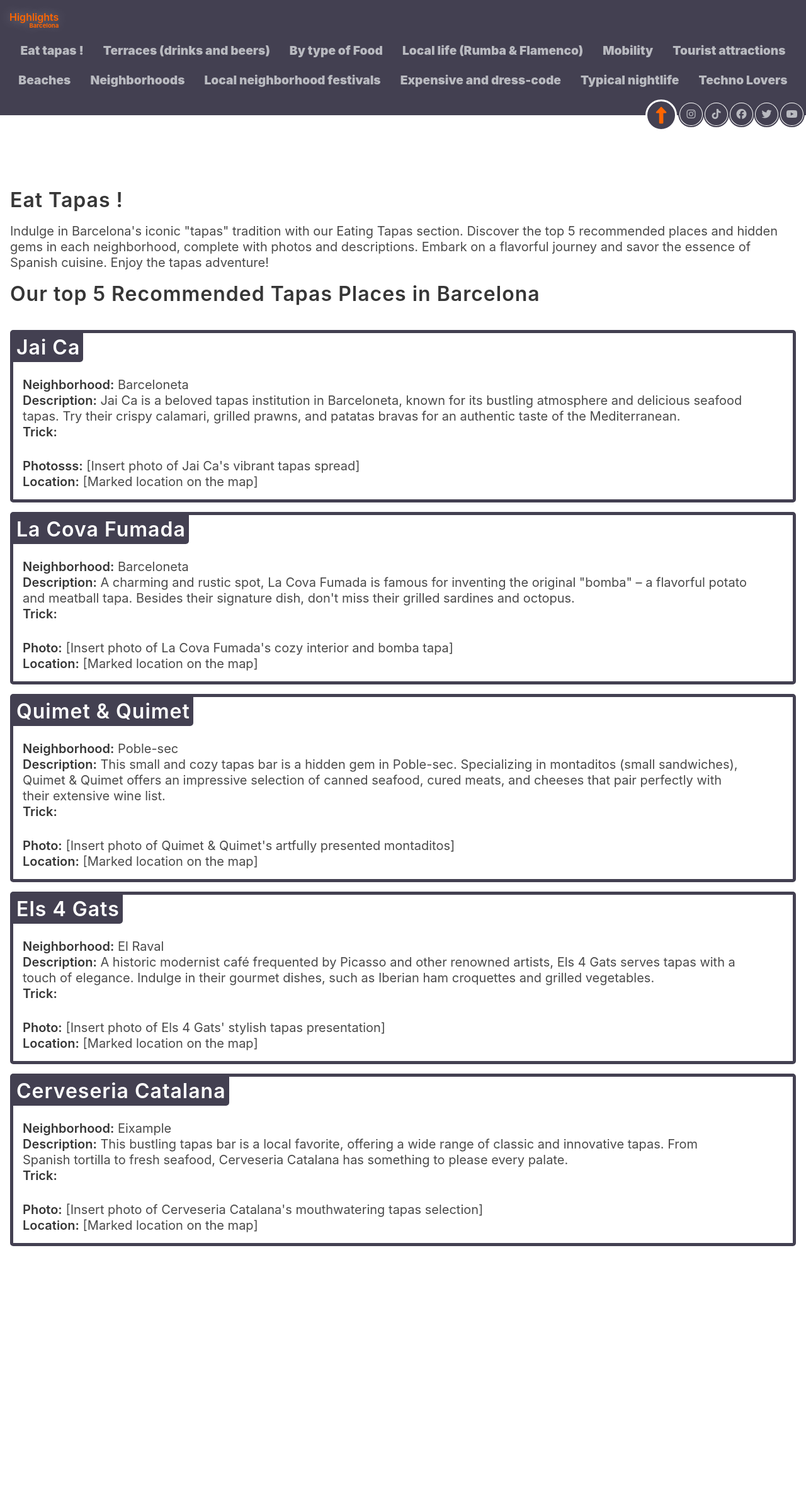
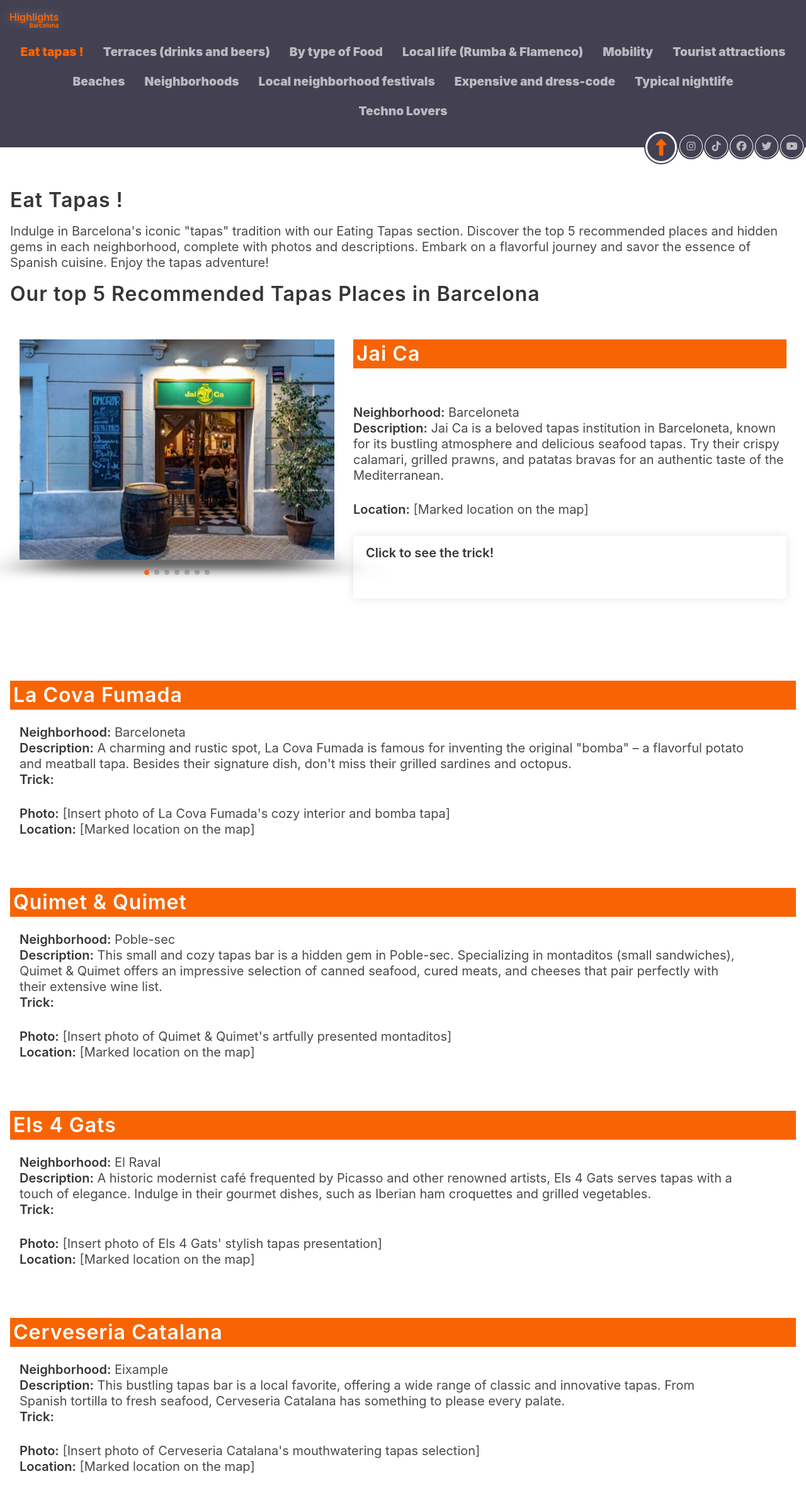
Before and after one commit to gonzaf24/highlightsbarcelona, a PHP site: page /index.php?vista=tapas in a window 1280 px wide. Shown: the top 2379 px of the page at 63% size. Run offline with PHP 8.4, Linux system fonts and the light colour scheme; some libraries are stand-ins or nearby versions.

Commit message:
images tapas first attempt

```diff
--- a/css/estilos.css
+++ b/css/estilos.css
@@ -51,15 +51,41 @@ body::-webkit-scrollbar {
 
 /* // - Article - // */
 .article {
-  border: 5px solid #434051; /* Color del borde del artículo */
+  /* border: 1px solid #434051; /* Color del borde del artículo */
   border-radius: 5px;
+  padding-bottom: 50px;
+}
+
+.article-container {
+  display: flex;
+  padding-bottom: 50px;
+}
+
+.web-title {
+  display: inline;
+}
+.mobile-title {
+  display: none;
+}
+
+@media (min-width: 0px) and (max-width: 900px) {
+  .article-container {
+    flex-direction: column;
+  }
+
+  .web-title {
+    display: none;
+  }
+
+  .mobile-title {
+    display: inline;
+  }
 }
 
 .article .title {
-  background-color: #434051; /* Mismo color del borde del artículo como fondo */
+  background-color: #f86403; /* Mismo color del borde del artículo como fondo */
   color: #ffffff; /* Letras en color blanco */
-  border-bottom-right-radius: 5px;
-  width: max-content;
+  width: 100%;
   padding: 5px;
 }
 
--- a/css/navbar.css
+++ b/css/navbar.css
@@ -30,7 +30,7 @@
   left: 0;
   right: 0;
   max-width: 100vw;
-  z-index: 1;
+  z-index: 2;
 }
 
 .navbar-container {
@@ -132,7 +132,11 @@
 }
 
 .item:hover {
-  color: #786fa3;
+  color: #af6a3c;
+}
+
+.item.active {
+  color: #ff6500;
 }
 
 .icon > a > i {
@@ -159,6 +163,7 @@
   width: 50px;
   height: 50px;
   border: 3px solid white;
+  box-shadow: 0 0 0 2px #434051;
 }
 
 .open-menu-button:hover {
@@ -177,6 +182,7 @@
   padding: 0;
   height: 0px;
   transition: max-height 0.5s ease, padding 0.5s ease;
+  border: 2px solid #434051;
 }
 
 #navbar-cotegories.open-menu {
--- /dev/null
+++ b/css/swiper.css
@@ -0,0 +1,138 @@
+.swiper {
+  --swiper-theme-color: #f86403;
+  max-width: 600px;
+  max-height: 420px;
+  width: 600px;
+  height: 420px;
+}
+
+.swiper-slide {
+  text-align: center;
+  font-size: 18px;
+  background: #fff;
+  display: flex;
+  justify-content: center;
+  align-items: center;
+}
+
+.swiper-slide img {
+  display: block;
+  max-width: 600px;
+  max-height: 420px;
+  width: 600px;
+  height: 420px;
+  object-fit: cover;
+}
+
+.swiper-slide {
+  text-align: center;
+  font-size: 18px;
+  background: #fff;
+  display: flex;
+  justify-content: center;
+  align-items: center;
+}
+
+.swiper-horizontal > .swiper-pagination-bullets,
+.swiper-pagination-bullets.swiper-pagination-horizontal,
+.swiper-pagination-custom,
+.swiper-pagination-fraction {
+  top: unset !important;
+  bottom: -30px !important;
+}
+
+@media (min-width: 0px) and (max-width: 360px) {
+  .swiper {
+    max-width: 275px;
+    max-height: 175px;
+    width: 275px;
+    height: 175px;
+  }
+
+  .swiper-slide img {
+    max-width: 275px;
+    max-height: 175px;
+    width: 275px;
+    height: 175px;
+  }
+}
+
+@media (min-width: 361px) and (max-width: 430px) {
+  .swiper {
+    max-width: 300px;
+    max-height: 200px;
+    width: 300px;
+    height: 200px;
+  }
+
+  .swiper-slide img {
+    max-width: 300px;
+    max-height: 200px;
+    width: 300px;
+    height: 200px;
+  }
+}
+
+@media (min-width: 431px) and (max-width: 560px) {
+  .swiper {
+    max-width: 400px;
+    max-height: 250px;
+    width: 400px;
+    height: 250px;
+  }
+
+  .swiper-slide img {
+    max-width: 400px;
+    max-height: 250px;
+    width: 400px;
+    height: 250px;
+  }
+}
+
+@media (min-width: 561px) and (max-width: 900px) {
+  .swiper {
+    max-width: 500px;
+    max-height: 300px;
+    width: 500px;
+    height: 300px;
+  }
+
+  .swiper-slide img {
+    max-width: 500px;
+    max-height: 300px;
+    width: 500px;
+    height: 300px;
+  }
+}
+
+@media (min-width: 901px) and (max-width: 1250px) {
+  .swiper {
+    max-width: 400px;
+    max-height: 300px;
+    width: 400px;
+    height: 300px;
+  }
+
+  .swiper-slide img {
+    max-width: 400px;
+    max-height: 300px;
+    width: 400px;
+    height: 300px;
+  }
+}
+
+@media (min-width: 1251px) and (max-width: 1550px) {
+  .swiper {
+    max-width: 500px;
+    max-height: 350px;
+    width: 500px;
+    height: 350px;
+  }
+
+  .swiper-slide img {
+    max-width: 500px;
+    max-height: 350px;
+    width: 500px;
+    height: 350px;
+  }
+}
--- /dev/null
+++ b/css/trick-fliper.css
@@ -0,0 +1,40 @@
+.trick-card {
+  width: 100%;
+  max-height: 100px;
+  cursor: pointer;
+}
+
+.trick-content {
+  height: 100%;
+  box-shadow: 0 0 15px rgba(0, 0, 0, 0.1);
+  transform-style: preserve-3d;
+  transition: transform 0.5s;
+  min-height: 100px;
+  position: relative;
+}
+
+.trick-content.active {
+  transform: rotateY(180deg);
+}
+
+.front,
+.back {
+  color: #434051;
+  text-align: left;
+  backface-visibility: hidden;
+  height: 100%;
+  position: absolute;
+  top: 0;
+  left: 0;
+  right: 0;
+  bottom: 0;
+  border-radius: 5px;
+  padding: 15px 20px;
+}
+
+.back {
+  background: #434051;
+  color: white;
+  transform: rotateY(180deg);
+  height: 100%;
+}
--- a/inc/head.php
+++ b/inc/head.php
@@ -1,10 +1,12 @@
 <meta charset="utf-8">
-<meta name="viewport" content="width=device-width, initial-scale=1">
+<meta name="viewport" content="width=device-width, initial-scale=1, minimum-scale=1, maximum-scale=1" />
 <title>Highlights Barcelona</title>
-<!-- <link rel="stylesheet" href="https://cdnjs.cloudflare.com/ajax/libs/font-awesome/5.15.3/css/all.min.css">
- --><link rel="stylesheet" href="./css/bulma.min.css">
+<link rel="stylesheet" href="./css/bulma.min.css">
 <link rel="stylesheet" href="./css/estilos.css">
 <link rel="stylesheet" href="./css/navbar.css">
 <link rel="stylesheet" href="./css/effects.css">
-<script src="https://kit.fontawesome.com/a11b4444d7.js" crossorigin="anonymous"></script>
+<link rel="stylesheet" href="./css/swiper.css">
+<link rel="stylesheet" href="./css/trick-fliper.css">
+<link rel="stylesheet" href="https://cdn.jsdelivr.net/npm/swiper@10/swiper-bundle.min.css" />
 <link rel="icon" type="image/x-icon" href="./img/favicon.ico">
+  <!-- Link Swiper's CSS -->
--- a/inc/navbar.php
+++ b/inc/navbar.php
@@ -1,3 +1,7 @@
+<?php
+  // Obtener la vista actual de la URL
+  $vista_actual = isset($_GET['vista']) ? $_GET['vista'] : 'home';
+?>
 <div id="navbar" class="navbar">
   <div class="navbar-container">
     <span>
@@ -6,18 +10,18 @@
 
   </div>
   <div id="navbar-cotegories" class="navbar-cotegories">
-    <a href="index.php?vista=tapas" class="item">Eat tapas !</a>
-    <a href="index.php?vista=terraces" class="item">Terraces (drinks and beers)</a>
-    <a href="index.php?vista=food" class="item">By type of Food</a>
-    <a href="index.php?vista=local_life" class="item">Local life (Rumba & Flamenco)</a>
-    <a href="index.php?vista=mobility" class="item">Mobility</a>
-    <a href="index.php?vista=tourist_attractions" class="item">Tourist attractions</a>
-    <a href="index.php?vista=beaches" class="item">Beaches</a>
-    <a href="index.php?vista=neighborhoods" class="item">Neighborhoods</a>
-    <a href="index.php?vista=neighborhoods_festivals" class="item">Local neighborhood festivals</a>
-    <a href="index.php?vista=expensive_places" class="item">Expensive and dress-code</a>
-    <a href="index.php?vista=nightlife" class="item">Typical nightlife</a>
-    <a href="index.php?vista=techno_lovers" class="item">Techno Lovers</a>
+    <a href="index.php?vista=tapas" class="item <?php echo $vista_actual === 'tapas' ? 'active' : ''; ?>">Eat tapas !</a>
+    <a href="index.php?vista=terraces" class="item <?php echo $vista_actual === 'terraces' ? 'active' : ''; ?>">Terraces (drinks and beers)</a>
+    <a href="index.php?vista=food" class="item <?php echo $vista_actual === 'food' ? 'active' : ''; ?>">By type of Food</a>
+    <a href="index.php?vista=local_life" class="item <?php echo $vista_actual === 'local_life' ? 'active' : ''; ?>">Local life (Rumba & Flamenco)</a>
+    <a href="index.php?vista=mobility" class="item <?php echo $vista_actual === 'mobility' ? 'active' : ''; ?>">Mobility</a>
+    <a href="index.php?vista=tourist_attractions" class="item <?php echo $vista_actual === 'tourist_attractions' ? 'active' : ''; ?>">Tourist attractions</a>
+    <a href="index.php?vista=beaches" class="item <?php echo $vista_actual === 'beaches' ? 'active' : ''; ?>">Beaches</a>
+    <a href="index.php?vista=neighborhoods" class="item <?php echo $vista_actual === 'neighborhoods' ? 'active' : ''; ?>">Neighborhoods</a>
+    <a href="index.php?vista=neighborhoods_festivals" class="item <?php echo $vista_actual === 'neighborhoods_festivals' ? 'active' : ''; ?>">Local neighborhood festivals</a>
+    <a href="index.php?vista=expensive_places" class="item <?php echo $vista_actual === 'expensive_places' ? 'active' : ''; ?>">Expensive and dress-code</a>
+    <a href="index.php?vista=nightlife" class="item <?php echo $vista_actual === 'nightlife' ? 'active' : ''; ?>">Typical nightlife</a>
+    <a href="index.php?vista=techno_lovers" class="item <?php echo $vista_actual === 'techno_lovers' ? 'active' : ''; ?>">Techno Lovers</a>
   </div>
   <button id="open-menu-button" class="open-menu-button">
       <span class="icon">
@@ -44,4 +48,14 @@
       </span>
     </div>
 </div>
+<script src="https://cdn.jsdelivr.net/npm/swiper@10/swiper-bundle.min.js"></script>
 <script src="./js/navbar.js"></script>
+<script src="./js/tricks.js"></script>
+<script>
+    var swiper = new Swiper(".mySwiper", {
+      navigation: {
+        nextEl: ".swiper-button-next",
+        prevEl: ".swiper-button-prev",
+      },
+    });
+  </script>
--- a/index.php
+++ b/index.php
@@ -61,4 +61,26 @@
         ?>
         <?php include "./inc/footer.php"; ?>
     </body>
+
+    <script src="https://kit.fontawesome.com/a11b4444d7.js" crossorigin="anonymous"></script>
+    <script src="https://cdn.jsdelivr.net/npm/swiper@10/swiper-bundle.min.js"></script>
+
+    <!-- Initialize Swiper -->
+    <script>
+        var swiper = new Swiper(".mySwiper", {
+        effect: "cube",
+        grabCursor: true,
+        loop: true,
+        cubeEffect: {
+            shadow: true,
+            slideShadows: true,
+            shadowOffset: 20,
+            shadowScale: 0.94,
+        },
+        pagination: {
+            el: ".swiper-pagination",
+            clickable: true,
+        },
+        });
+    </script>
 </html>
--- a/vistas/tapas.php
+++ b/vistas/tapas.php
@@ -10,20 +10,61 @@
     <h1 class="title">Our top 5 Recommended Tapas Places in Barcelona</h1>
 
     <div class="article">
-        <h1 class="title">Jai Ca</h1>
+
+        <div class="article-container">
             <div class="container">
+                <h1 class="title mobile-title">Jai Ca</h1>
+                <div class="swiper mySwiper">
+                    <div class="swiper-wrapper">
+                        <div class="swiper-slide">
+                            <img src="./img/tapas/tapas-1.png" />
+                        </div>
+                        <div class="swiper-slide">
+                            <img src="./img/tapas/tapas-2.png" />
+                        </div>
+                        <div class="swiper-slide">
+                            <img src="./img/tapas/tapas-3.png" />
+                        </div>
+                        <div class="swiper-slide">
+                            <img src="./img/tapas/tapas-4.png" />
+                        </div>
+                        <div class="swiper-slide">
+                            <img src="./img/tapas/tapas-5.png" />
+                        </div>
+                        <div class="swiper-slide">
+                            <img src="./img/tapas/tapas-6.png" />
+                        </div>
+                        <div class="swiper-slide">
+                            <img src="./img/tapas/tapas-7.png" />
+                        </div>
+                    </div>
+                    <div class="swiper-pagination" style="z-index: 3; cursor: pointer"></div>
+                </div>
+            </div>
+            <div class="container">
+                <h1 class="title web-title">Jai Ca</h1>
+                <br>
                 <p class="subtitle">
                     <strong>Neighborhood:</strong> Barceloneta
                     <br>
                     <strong>Description:</strong> Jai Ca is a beloved tapas institution in Barceloneta, known for its bustling atmosphere and delicious seafood tapas. Try their crispy calamari, grilled prawns, and patatas bravas for an authentic taste of the Mediterranean.
                     <br>
-                <strong>Trick:</strong>
                 </p>
                 <p class="subtitle">
-                <strong>Photosss:</strong> [Insert photo of Jai Ca's vibrant tapas spread]
-                <br>
+
                     <strong>Location:</strong> [Marked location on the map]
                 </p>
+                <div class="trick-card">
+                    <div class="trick-content" id="trick-card">
+                        <div class="front subtitle">
+                            <strong>Click to see the trick!</strong>
+                        </div>
+                        <div class="back">
+                            For the best experience, we suggest giving them a call before heading over. Due to its popularity, this place tends to get busy. Calling ahead can help secure your spot and ensure a smooth dining experience.
+                        </div>
+                    </div>
+                </div>
+            </div>
         </div>
     </div>
 
```
Also changed, not shown: js/tricks.js (added, +7 -0 lines), img/tapas/tapas-1.png (added), img/tapas/tapas-2.png (added), img/tapas/tapas-3.png (added), img/tapas/tapas-4.png (added), img/tapas/tapas-5.png (added), img/tapas/tapas-6.png (added), img/tapas/tapas-7.png (added), js/swiper.js (added). Lines whose indentation alone changed are shown as unchanged.
